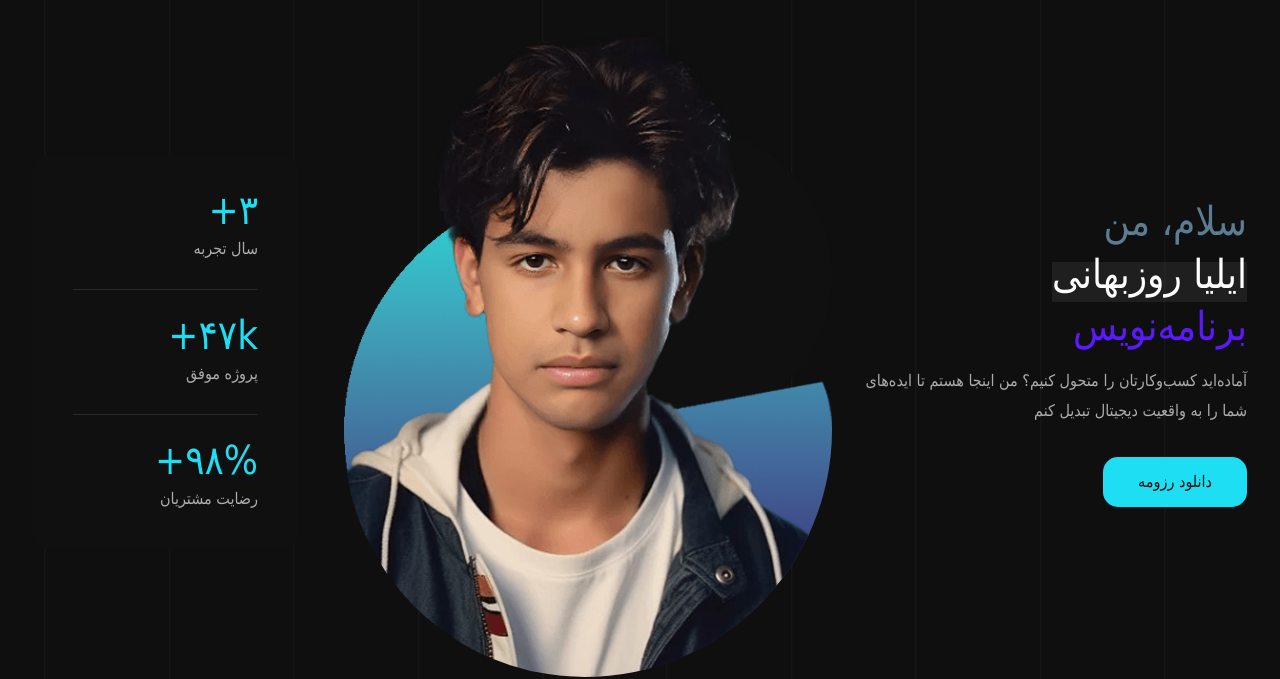
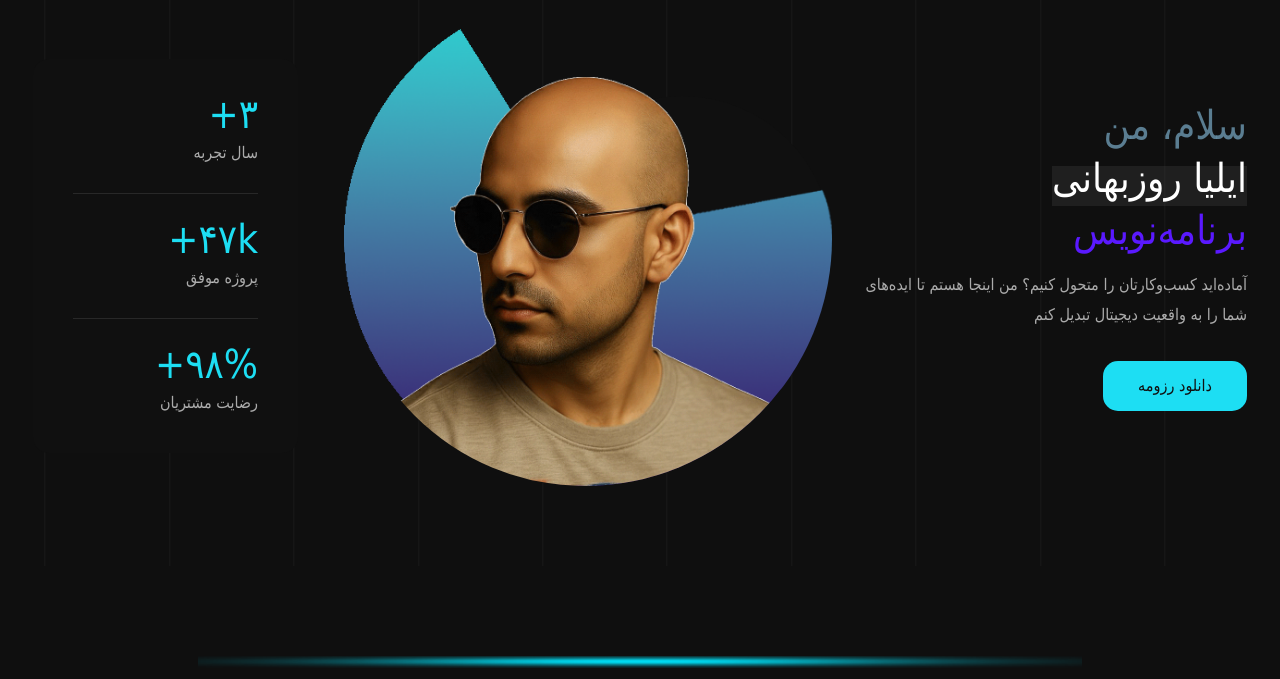
Before and after one commit to Mr-Yazdanian-Dev/my-website, a plain HTML site: page index.html in a window 1280 px wide. Shown: the part 132-811 px from the top of the page. Drawn offline with Linux system fonts and the light colour scheme; a web font is replaced by a local one.

Commit message:
update v2.0.2

```diff
--- a/index.html
+++ b/index.html
@@ -124,7 +124,7 @@
                     <div class="col-lg-5 mobile-hidden">
                         <div class="author-image-part wow fadeIn delay-0-3s">
                             <div class="bg-circle"></div>
-                            <img src="assets/images/hero/me.png" alt="تصویر ایلیا روزبهانی">
+                            <img src="assets/images/hero/my-website-mohammadreza-image.png" alt=" محمدرضا یزدانیان">
                             <div class="progress-shape">
                                 <img src="assets/images/hero/progress-shape.png" alt="شکل پیشرفت">
                             </div>
```
